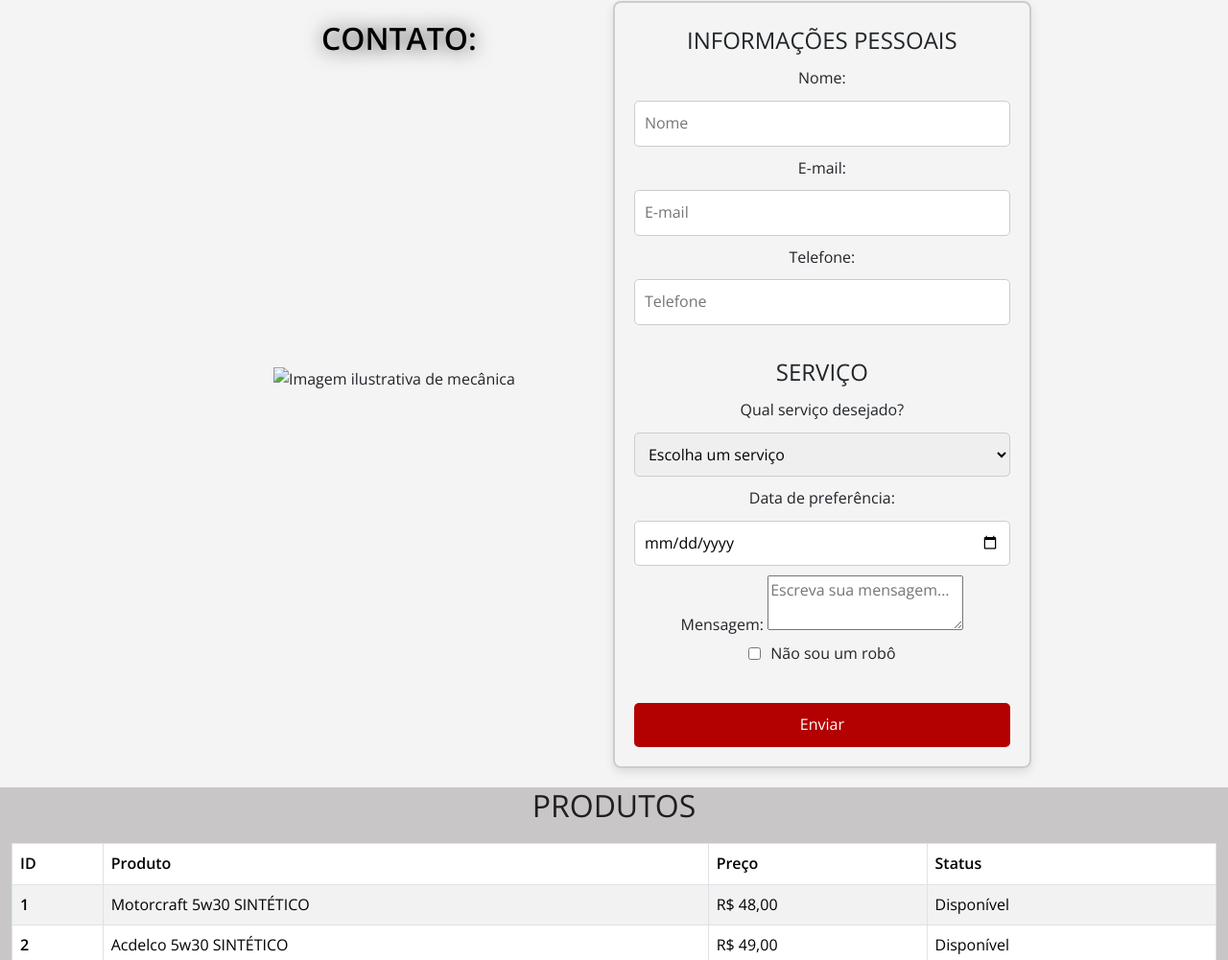
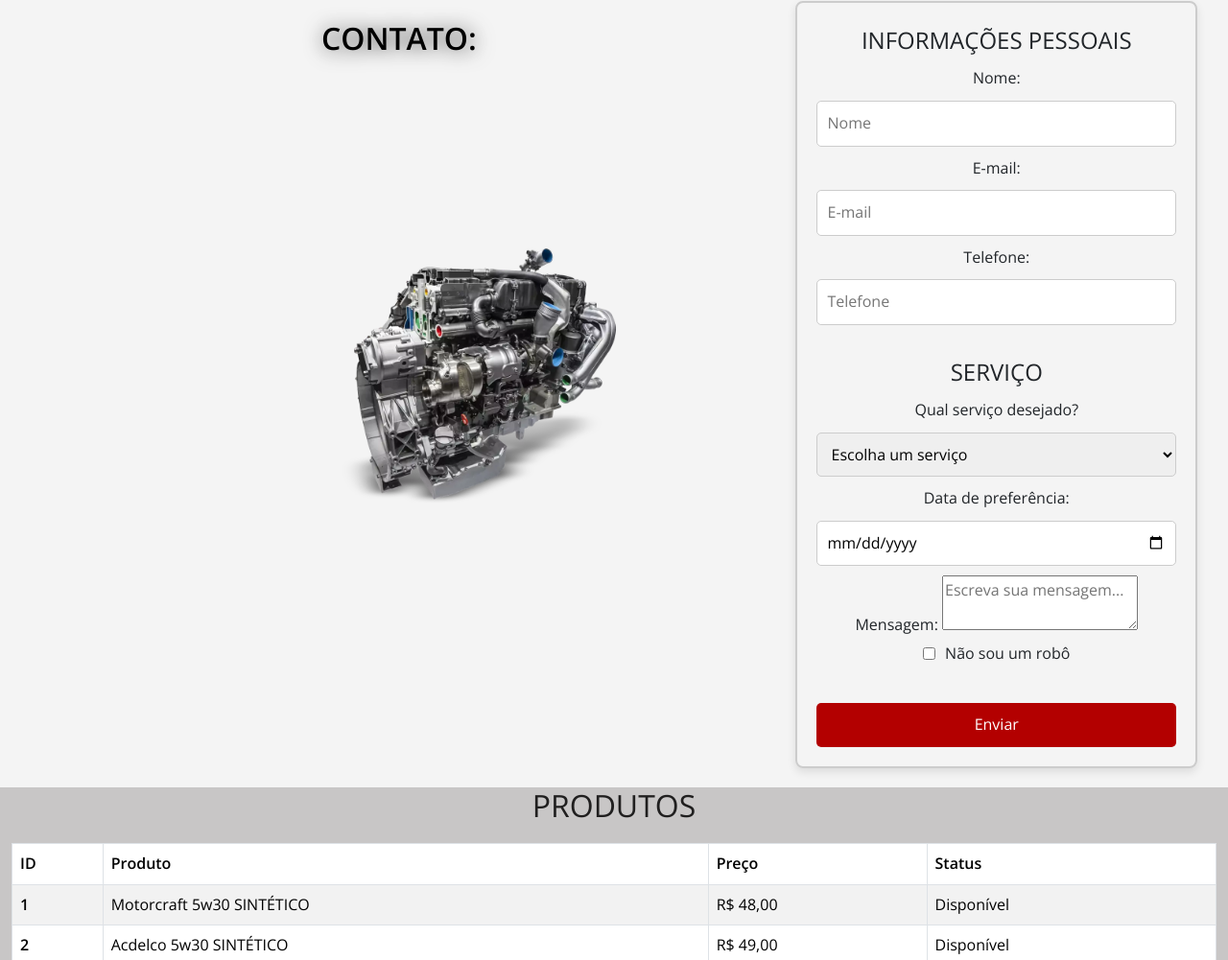
Before and after one commit to Kethelems/DESIGN-DE-INTERFACES-2024-2-TRAB4, a plain HTML site: page index.html in a window 1280 px wide. Shown: the part 1658-2659 px from the top of the page at 96% size. Drawn offline with nearby package versions, Linux system fonts and the light colour scheme.

Commit message:
Update index.html

```diff
--- a/index.html
+++ b/index.html
@@ -91,7 +91,7 @@
             <div class="container">
                 <div class="form-container">
                     <div class="form-image">
-                        <img src="img/motor2.webp" alt="Imagem ilustrativa de mecânica" width="300" height="200" loading="lazy">
+                        <img src="img/motor.webp" alt="Imagem ilustrativa de mecânica" width="300" height="200" loading="lazy">
                     </div>
                     <form>
                         <fieldset>
```
